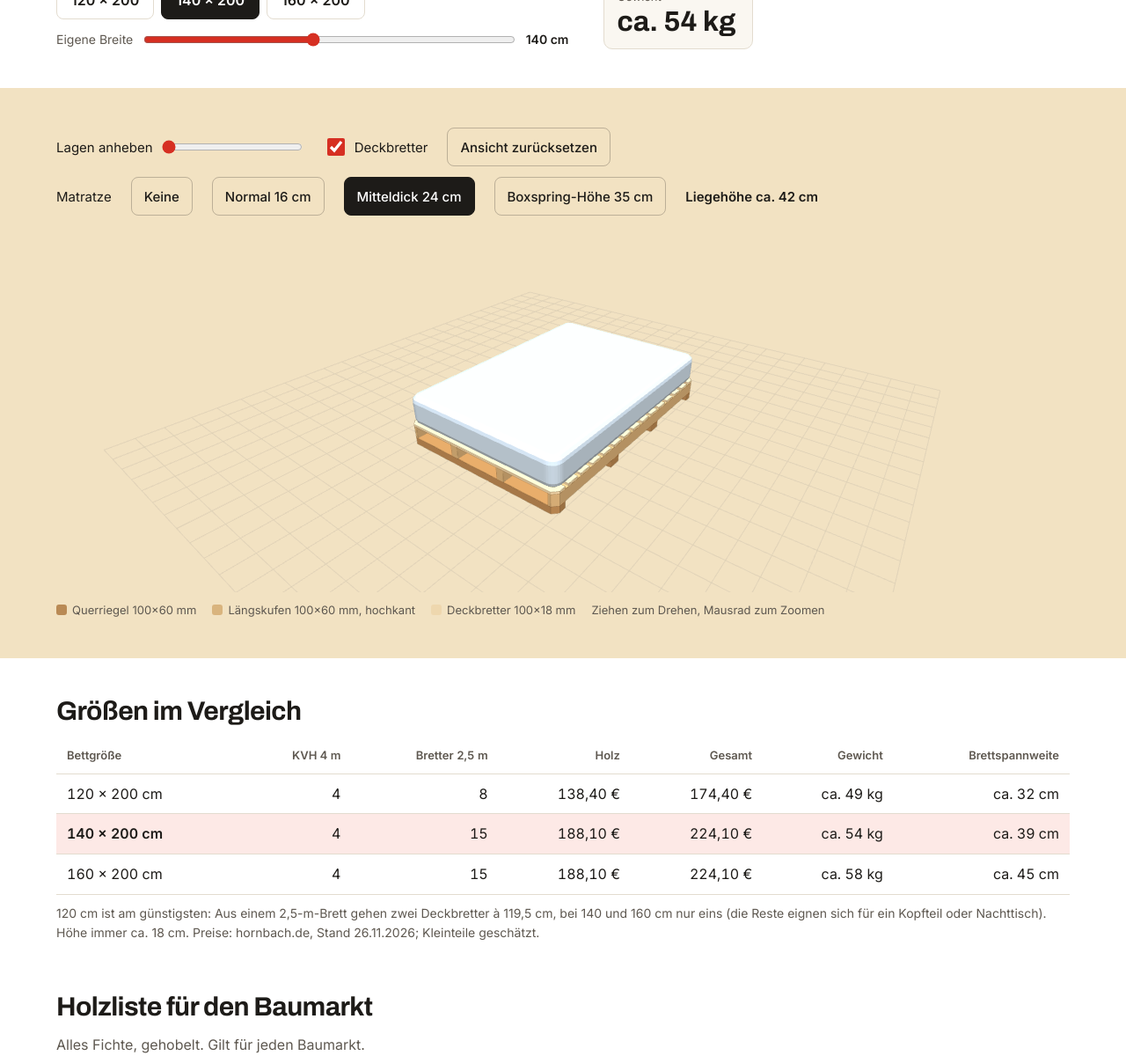
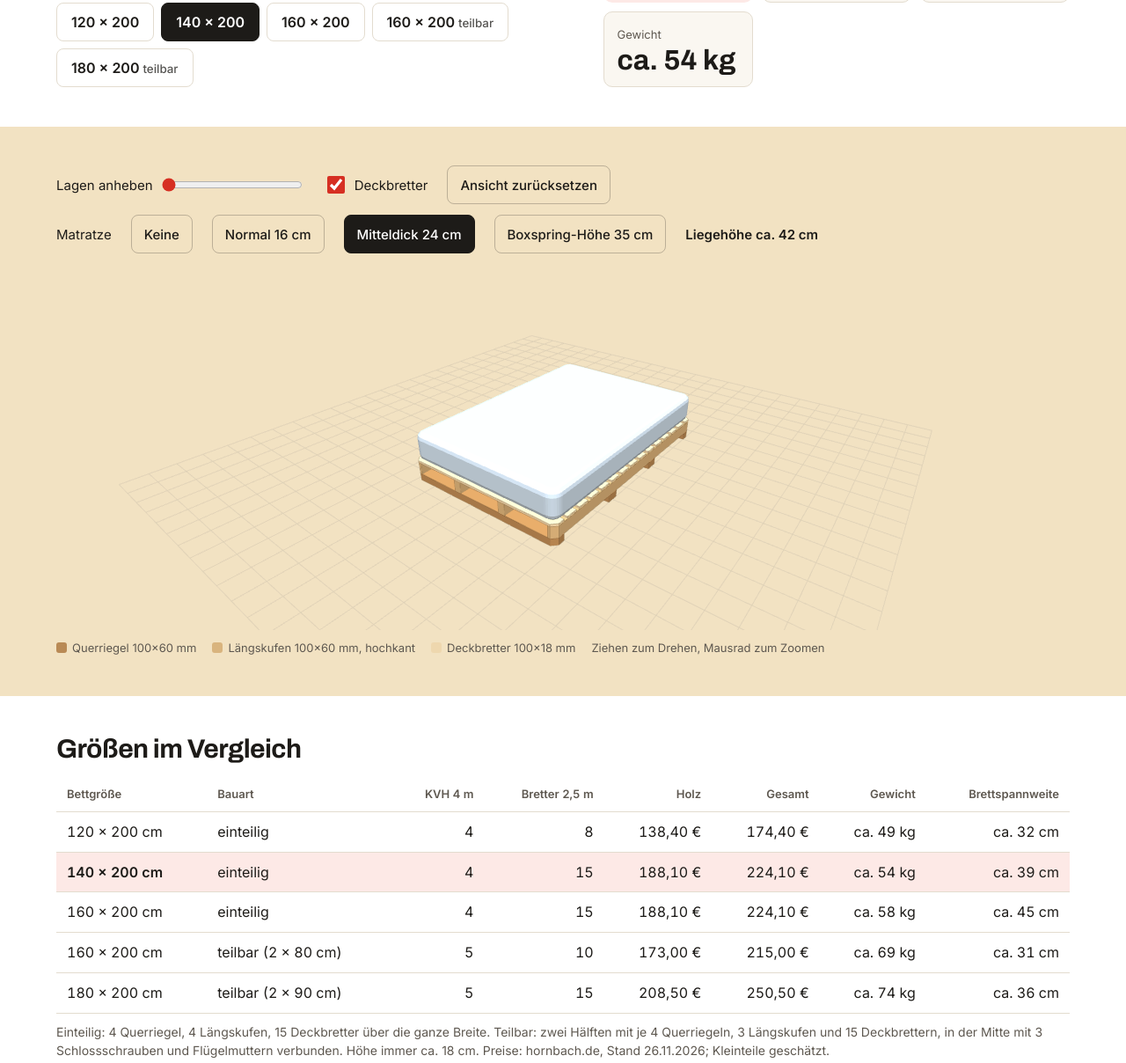
Before and after one commit to nomeier15-del/palettenbett, a plain HTML site: page index.html in a window 1280 px wide. Shown: the part 270-1478 px from the top of the page at 88% size. Drawn offline with nearby package versions, Linux system fonts and the light colour scheme; animation ran at ten frames a second.

Commit message:
180 × 200 teilbar und 160 × 200 teilbar als Optionen
Co-Authored-By: Claude Opus 5.5 <noreply@anthropic.com>
Claude-Session: https://claude.ai/code/session_01AWs5KWVor8c4jzBBcNxVuw

```diff
--- a/index.html
+++ b/index.html
@@ -28,6 +28,8 @@ h2{font-size:clamp(24px,3vw,30px);margin-bottom:14px}
 .sizes button{font:600 16px Inter,sans-serif;min-height:44px;padding:0 16px;border-radius:8px;border:1.5px solid var(--line);background:var(--bg);color:var(--ink);cursor:pointer;white-space:nowrap}
 .sizes button[aria-pressed=true]{background:var(--ink);color:var(--bg);border-color:var(--ink)}
 .sizes button:focus-visible,input:focus-visible,.ctl button:focus-visible{outline:2px solid var(--acc);outline-offset:2px}
+.sizes button small{font-weight:500;opacity:.75;margin-left:4px}
+.hide{display:none!important}
 .custom{display:flex;align-items:center;gap:10px;margin-top:12px;color:var(--mut);font-size:14px;flex-wrap:wrap}
 .custom input{flex:1;min-width:140px;accent-color:var(--acc)}
 .figs{display:grid;grid-template-columns:repeat(auto-fit,minmax(9em,1fr));gap:10px}
@@ -71,9 +73,8 @@ footer{font-size:13px;color:var(--mut)}
 <header class="band"><div class="wrap top">
   <div>
     <h1>Palettenbett aus Baumarktholz</h1>
-    <p class="lead">Ein Bett im Paletten-Look: Querriegel, Längskufen und Deckbretter aus gehobelter Fichte, 200 cm lang. Wähle die Breite – Modell und Preise passen sich an.</p>
-    <div class="sizes" id="sizes" role="group" aria-label="Bettbreite"></div>
-    <div class="custom"><label for="wRange">Eigene Breite</label><input type="range" id="wRange" min="90" max="200" step="10" value="140"><span id="wOut" style="color:var(--ink);font-weight:600;white-space:nowrap">140 cm</span></div>
+    <p class="lead">Ein Bett im Paletten-Look: Querriegel, Längskufen und Deckbretter aus gehobelter Fichte, 200 cm lang. Wähle Größe und Bauart – Modell und Preise passen sich an. Teilbare Betten bestehen aus zwei Hälften, die in der Mitte verschraubt sind und sich für den Transport auseinandernehmen lassen.</p>
+    <div class="sizes" id="sizes" role="group" aria-label="Größe und Bauart"></div>
   </div>
   <div class="figs" id="figs"></div>
 </div></header>
@@ -81,6 +82,7 @@ footer{font-size:13px;color:var(--mut)}
 <section class="band model"><div class="wrap">
   <div class="ctl">
     <label for="exp">Lagen anheben <input type="range" id="exp" min="0" max="40" step="1" value="0"></label>
+    <label id="sepWrap" for="sep">Hälften trennen <input type="range" id="sep" min="0" max="60" step="1" value="0"> <span id="sepOut" style="white-space:nowrap">0 cm</span></label>
     <label><input type="checkbox" id="deck" checked> Deckbretter</label>
     <button id="reset" type="button">Ansicht zurücksetzen</button>
   </div>
@@ -97,14 +99,15 @@ footer{font-size:13px;color:var(--mut)}
     <span><i style="background:#b98a55"></i>Querriegel 100×60 mm</span>
     <span><i style="background:#d9b47e"></i>Längskufen 100×60 mm, hochkant</span>
     <span><i style="background:#eed7ae"></i>Deckbretter 100×18 mm</span>
+    <span id="legBolt"><i style="background:#444441"></i>Schlossschrauben M8</span>
     <span>Ziehen zum Drehen, Mausrad zum Zoomen</span>
   </div>
 </div></section>
 
 <section class="band"><div class="wrap">
   <h2>Größen im Vergleich</h2>
-  <div class="scroll"><table class="cmp"><thead><tr><th>Bettgröße</th><th class="n">KVH 4 m</th><th class="n">Bretter 2,5 m</th><th class="n">Holz</th><th class="n">Gesamt</th><th class="n">Gewicht</th><th class="n">Brettspannweite</th></tr></thead><tbody id="cmp"></tbody></table></div>
-  <p class="note">120 cm ist am günstigsten: Aus einem 2,5-m-Brett gehen zwei Deckbretter à 119,5 cm, bei 140 und 160 cm nur eins (die Reste eignen sich für ein Kopfteil oder Nachttisch). Höhe immer ca. 18 cm. Preise: hornbach.de, Stand 26.11.2026; Kleinteile geschätzt.</p>
+  <div class="scroll"><table class="cmp"><thead><tr><th>Bettgröße</th><th>Bauart</th><th class="n">KVH 4 m</th><th class="n">Bretter 2,5 m</th><th class="n">Holz</th><th class="n">Gesamt</th><th class="n">Gewicht</th><th class="n">Brettspannweite</th></tr></thead><tbody id="cmp"></tbody></table></div>
+  <p class="note">Einteilig: 4 Querriegel, 4 Längskufen, 15 Deckbretter über die ganze Breite. Teilbar: zwei Hälften mit je 4 Querriegeln, 3 Längskufen und 15 Deckbrettern, in der Mitte mit 3 Schlossschrauben und Flügelmuttern verbunden. Höhe immer ca. 18 cm. Preise: hornbach.de, Stand 26.11.2026; Kleinteile geschätzt.</p>
 </div></section>
 
 <section class="band" style="padding-top:0" id="holzliste"><div class="wrap">
@@ -113,9 +116,6 @@ footer{font-size:13px;color:var(--mut)}
   <div class="scroll"><table><thead id="buyH"></thead><tbody id="buy"></tbody></table></div>
   <p class="note">Ersatz: Kantholz 80 × 80 mm statt 100 × 60 mm; Bretter dürfen auch 96 oder 120 mm breit sein.</p>
 </div></section>
-
-
-
 
 <footer class="band" style="padding-top:0"><div class="wrap">
   Quellen: <a href="https://www.hornbach.de/p/konsta-konstruktionsvollholz-4000-x-100-x-60-mm-fichte-nsi-nicht-sichtbarer-einbau/5958863/">Hornbach KVH 4000×100×60 mm</a> · <a href="https://www.hornbach.de/s/glattkantbrett">Hornbach Glattkantbretter 2500×100×18 mm</a> · Preise können je Markt abweichen.
@@ -126,52 +126,51 @@ footer{font-size:13px;color:var(--mut)}
 <script>
 {
 const P={kvh:20.40,board:7.10};
-const SMALL=[["Holzschrauben 6×100 mm (Kufen an Riegel)","50 St.",12],["Holzschrauben 4×40 mm (Deckbretter)","200 St.",12],["Schleifpapier K80 + K120","1 Set",8],["Filzgleiter","8 St.",4]];
-const SMALLSUM=SMALL.reduce((a,b)=>a+b[2],0);
-const SIZES=[120,140,160];
+const SMALL=[["Holzschrauben 6×100 mm",12],["Holzschrauben 4×40 mm",12],["Schleifpapier",8],["Filzgleiter",4]];
+const SMALLSUM=SMALL.reduce((a,b)=>a+b[1],0),BOLTS=6;
+const VAR=[{id:'120',w:120,split:false},{id:'140',w:140,split:false},{id:'160',w:160,split:false},{id:'160t',w:160,split:true},{id:'180t',w:180,split:true}];
 const eur=v=>v.toLocaleString('de-DE',{style:'currency',currency:'EUR'});
 const num=v=>v.toLocaleString('de-DE',{maximumFractionDigits:1});
-function calc(W){
-  const rPer=Math.floor(400/W),rBars=Math.ceil(4/rPer);
-  const bPer=Math.floor(250/W),boards=Math.ceil(15/bPer);
-  const kvh=2+rBars;
+const name=v=>`${v.w} × 200${v.split?' teilbar':''}`;
+function calc(v){
+  const W=v.w;
+  if(!v.split){
+    const rPer=Math.floor(400/W),rBars=Math.ceil(4/rPer),bPer=Math.floor(250/W),boards=Math.ceil(15/bPer),kvh=2+rBars;
+    const wood=kvh*P.kvh+boards*P.board;
+    return {kvh,boards,wood,total:wood+SMALLSUM,kg:(48000+510*W)*0.00045,span:(W-24)/3,bolts:0};
+  }
+  const h=W/2,rPer=Math.floor(400/h),rBars=Math.ceil(8/rPer),bPer=Math.floor(250/h),boards=Math.ceil(30/bPer),kvh=3+rBars;
   const wood=kvh*P.kvh+boards*P.board;
-  const kg=(48000+510*W)*0.00045;
-  const span=(W-24)/3;
-  return {W,rPer,rBars,bPer,boards,kvh,wood,total:wood+SMALLSUM,kg,span};
+  return {kvh,boards,wood,total:wood+SMALLSUM+BOLTS,kg:(36000+510*h)*0.00045,span:(h-18)/2,bolts:3};
 }
-let W=140,T=24;
+let V=VAR[1],T=24;
 const $=id=>document.getElementById(id);
-$('sizes').innerHTML=SIZES.map(s=>`<button type="button" data-w="${s}">${s} × 200</button>`).join('');
-$('sizes').addEventListener('click',e=>{const b=e.target.closest('button');if(b)setW(+b.dataset.w)});
-$('wRange').addEventListener('input',e=>setW(+e.target.value));
-$('cmp').addEventListener('click',e=>{const r=e.target.closest('tr');if(r)setW(+r.dataset.w)});
-
+$('sizes').innerHTML=VAR.map(v=>`<button type="button" data-id="${v.id}">${v.w} × 200${v.split?'<small>teilbar</small>':''}</button>`).join('');
+$('sizes').addEventListener('click',e=>{const b=e.target.closest('button');if(b)setV(b.dataset.id)});
+$('cmp').addEventListener('click',e=>{const r=e.target.closest('tr');if(r)setV(r.dataset.id)});
+{
+  $('buyH').innerHTML=`<tr><th>Material</th>${VAR.map(v=>`<th class="n">${name(v)}</th>`).join('')}</tr>`;
+  $('buy').innerHTML=`<tr><td>Kantholz 100 × 60 mm, 4 m</td>${VAR.map(v=>`<td class="n">${calc(v).kvh} St.</td>`).join('')}</tr>
+   <tr><td>Brett 100 × 18 mm, 2,5 m</td>${VAR.map(v=>`<td class="n">${calc(v).boards} St.</td>`).join('')}</tr>
+   <tr><td>Schlossschraube M8 × 140 mm mit Scheibe und Flügelmutter</td>${VAR.map(v=>`<td class="n">${v.split?'3 St.':'–'}</td>`).join('')}</tr>`;
+}
 function render(){
-  const c=calc(W);
-  document.querySelectorAll('#sizes button').forEach(b=>b.setAttribute('aria-pressed',+b.dataset.w===W));
-  $('wRange').value=W;$('wOut').textContent=W+' cm';
+  const c=calc(V);
+  document.querySelectorAll('#sizes button').forEach(b=>b.setAttribute('aria-pressed',b.dataset.id===V.id));
   $('figs').innerHTML=`<div class="fg main"><span>Material gesamt</span><b>${eur(c.total)}</b></div>
-   <div class="fg"><span>Außenmaß</span><b>${W}×200</b></div>
-   <div class="fg"><span>Höhe ohne Matratze</span><b>ca. 18 cm</b></div>
-   <div class="fg"><span>Gewicht</span><b>ca. ${Math.round(c.kg)} kg</b></div>`;
-  const rows=[...new Set([...SIZES,W])].sort((a,b)=>a-b);
-  $('cmp').innerHTML=rows.map(s=>{const k=calc(s);return `<tr data-w="${s}" class="${s===W?'sel':''}"><td>${s} × 200 cm</td><td class="n">${k.kvh}</td><td class="n">${k.boards}</td><td class="n">${eur(k.wood)}</td><td class="n">${eur(k.total)}</td><td class="n">ca. ${Math.round(k.kg)} kg</td><td class="n">ca. ${Math.round(k.span)} cm</td></tr>`}).join('');
+   <div class="fg"><span>Außenmaß</span><b>${V.w}×200</b></div>
+   <div class="fg"><span>Bauart</span><b>${V.split?'2 Hälften':'1 Teil'}</b></div>
+   <div class="fg"><span>${V.split?'Gewicht je Hälfte':'Gewicht'}</span><b>ca. ${Math.round(c.kg)} kg</b></div>`;
+  $('cmp').innerHTML=VAR.map(v=>{const k=calc(v);return `<tr data-id="${v.id}" class="${v.id===V.id?'sel':''}"><td>${v.w} × 200 cm</td><td>${v.split?'teilbar (2 × '+v.w/2+' cm)':'einteilig'}</td><td class="n">${k.kvh}</td><td class="n">${k.boards}</td><td class="n">${eur(k.wood)}</td><td class="n">${eur(k.total)}</td><td class="n">ca. ${Math.round(v.split?k.kg*2:k.kg)} kg</td><td class="n">ca. ${Math.round(k.span)} cm</td></tr>`}).join('');
+  $('sepWrap').classList.toggle('hide',!V.split);$('legBolt').classList.toggle('hide',!V.split);
+  if(!V.split)$('sep').value=0;
   build();
 }
-{
-  const hd=SIZES.map(s=>`<th class="n">${s} × 200</th>`).join('');
-  $('buyH').innerHTML=`<tr><th>Holz</th>${hd}</tr>`;
-  $('buy').innerHTML=`<tr><td>Kantholz 100 × 60 mm, 4 m</td>${SIZES.map(s=>`<td class="n">${calc(s).kvh} St.</td>`).join('')}</tr>
-   <tr><td>Brett 100 × 18 mm, 2,5 m</td>${SIZES.map(s=>`<td class="n">${calc(s).boards} St.</td>`).join('')}</tr>`;
+function setV(id){V=VAR.find(v=>v.id===id)||V;try{localStorage.setItem('pbV',V.id)}catch(e){}render()}
 
-
-}
-function setW(w){W=w;try{localStorage.setItem('pbW3',w)}catch(e){}render()}
-
-const el=$('view');let scene,cam,ren,ctl,G,mat,layers={k:[],d:[]};
-const M=window.THREE?{r:new THREE.MeshLambertMaterial({color:0xb98a55}),k:new THREE.MeshLambertMaterial({color:0xd9b47e}),d:new THREE.MeshLambertMaterial({color:0xeed7ae}),e:new THREE.LineBasicMaterial({color:0x6b4f2e,transparent:true,opacity:.35})}:null;
-function home(){cam.position.set(220,220,290);ctl.target.set(0,8,0);ctl.update()}
+const el=$('view');let scene,cam,ren,ctl,A,B,bolts,mat,layers={k:[],d:[]};
+const M=window.THREE?{r:new THREE.MeshLambertMaterial({color:0xb98a55}),k:new THREE.MeshLambertMaterial({color:0xd9b47e}),d:new THREE.MeshLambertMaterial({color:0xeed7ae}),b:new THREE.MeshLambertMaterial({color:0x444441}),e:new THREE.LineBasicMaterial({color:0x6b4f2e,transparent:true,opacity:.35})}:null;
+function home(){cam.position.set(230,220,300);ctl.target.set(0,8,0);ctl.update()}
 function init(){
   if(!window.THREE){el.innerHTML='<p style="padding:20px">3D-Ansicht konnte nicht geladen werden.</p>';return false}
   scene=new THREE.Scene();
@@ -211,19 +210,30 @@ function clip(poly,W){
   return out;
 }
 function box(g,w,h,d,x,y,z,m,list){
-  const pts=clip([[x-w/2,z-d/2],[x+w/2,z-d/2],[x+w/2,z+d/2],[x-w/2,z+d/2]],W);
+  const pts=clip([[x-w/2,z-d/2],[x+w/2,z-d/2],[x+w/2,z+d/2],[x-w/2,z+d/2]],V.w);
   const s=new THREE.Shape(pts.map(p=>new THREE.Vector2(p[0],-p[1])));
   const geo=new THREE.ExtrudeGeometry(s,{depth:h,bevelEnabled:false});geo.rotateX(-Math.PI/2);
   const me=new THREE.Mesh(geo,m),e=new THREE.LineSegments(new THREE.EdgesGeometry(geo,20),M.e);
   me.position.y=e.position.y=y-h/2;g.add(me,e);if(list)list.push(me,e)}
+function frame(x0,w,nk){
+  const g=new THREE.Group();
+  [5,70,130,195].forEach(z=>box(g,w,6,10,x0+w/2,3,z-100,M.r));
+  for(let i=0;i<nk;i++)box(g,6,10,200,x0+3+i*(w-6)/(nk-1),11,0,M.k,layers.k);
+  for(let i=0;i<15;i++)box(g,w,1.8,10,x0+w/2,16.9,5+i*190/14-100,M.d,layers.d);
+  return g;
+}
 let ready=false;
 function build(){
   if(!ready)ready=init();if(!ready)return;
-  if(G)scene.remove(G);if(mat)scene.remove(mat);layers={k:[],d:[]};
-  G=new THREE.Group();
-  [5,70,130,195].forEach(z=>box(G,W,6,10,0,3,z-100,M.r));
-  for(let i=0;i<4;i++)box(G,6,10,200,-W/2+3+i*(W-6)/3,11,0,M.k,layers.k);
-  for(let i=0;i<15;i++)box(G,W,1.8,10,0,16.9,5+i*190/14-100,M.d,layers.d);
+  [A,B,bolts,mat].forEach(o=>o&&scene.remove(o));A=B=bolts=null;layers={k:[],d:[]};
+  const W=V.w;
+  if(V.split){
+    A=frame(-W/2,W/2,3);B=frame(0,W/2,3);
+    bolts=new THREE.Group();
+    [30,100,170].forEach(z=>{const c=new THREE.Mesh(new THREE.CylinderGeometry(.8,.8,16,12),M.b);c.rotation.z=Math.PI/2;c.position.set(0,11,z-100);bolts.add(c);
+      [-7.5,7.5].forEach(x=>{const k=new THREE.Mesh(new THREE.CylinderGeometry(1.8,1.8,1,16),M.b);k.rotation.z=Math.PI/2;k.position.set(x,11,z-100);bolts.add(k)})});
+    scene.add(A,B,bolts);
+  }else{A=frame(-W/2,W,4);scene.add(A)}
   layers.k.forEach(o=>o.userData.y=o.position.y);layers.d.forEach(o=>o.userData.y=o.position.y);
   mat=new THREE.Group();
   if(T>0){
@@ -231,22 +241,24 @@ function build(){
     const m1=new THREE.Mesh(rbox(W-1,core,199,Math.min(5,core/2-0.5),9,8),new THREE.MeshLambertMaterial({color:0xc9dcef}));m1.position.y=core/2;mat.add(m1);
     if(T>30){const m2=new THREE.Mesh(rbox(W-2,5,198,2.2,4,8),new THREE.MeshLambertMaterial({color:0xf3f1ea}));m2.position.y=core+2.5;mat.add(m2);}
   }
-  scene.add(G,mat);
+  scene.add(mat);
   applyView();
 }
 function applyView(){
-  const s=+$('exp').value;
+  const s=+$('exp').value,sp=V.split?+$('sep').value:0;
+  $('sepOut').textContent=Math.round(sp)+' cm';
   layers.k.forEach(o=>o.position.y=o.userData.y+s);
   layers.d.forEach(o=>{o.position.y=o.userData.y+s*2;o.visible=$('deck').checked});
-  mat.position.y=17.8+s*3;
+  if(V.split){A.position.x=-sp/2;B.position.x=sp/2;bolts.visible=sp<1;bolts.position.y=s}
+  mat.position.y=17.8+s*3;mat.visible=sp<1;
 }
 function setT(t){T=t;document.querySelectorAll('#matSel button').forEach(b=>b.setAttribute('aria-pressed',+b.dataset.t===T));
   $('lieg').textContent='Liegehöhe ca. '+Math.round(18+T)+' cm'+(T>30?' (inkl. 5 cm Topper)':'');build()}
 $('matSel').addEventListener('click',e=>{const b=e.target.closest('button');if(b)setT(+b.dataset.t)});
-$('exp').addEventListener('input',()=>G&&applyView());
-$('deck').addEventListener('change',()=>G&&applyView());
-$('reset').addEventListener('click',()=>{if(cam)home();$('exp').value=0;if(G)applyView()});
-try{const s=+localStorage.getItem('pbW3');if(s>=90&&s<=200)W=s}catch(e){}
+['exp','sep'].forEach(id=>$(id).addEventListener('input',()=>A&&applyView()));
+$('deck').addEventListener('change',()=>A&&applyView());
+$('reset').addEventListener('click',()=>{if(cam)home();$('exp').value=0;$('sep').value=0;if(A)applyView()});
+try{const s=localStorage.getItem('pbV');if(VAR.some(v=>v.id===s))V=VAR.find(v=>v.id===s)}catch(e){}
 render();setT(T);
 }
 </script>
```
